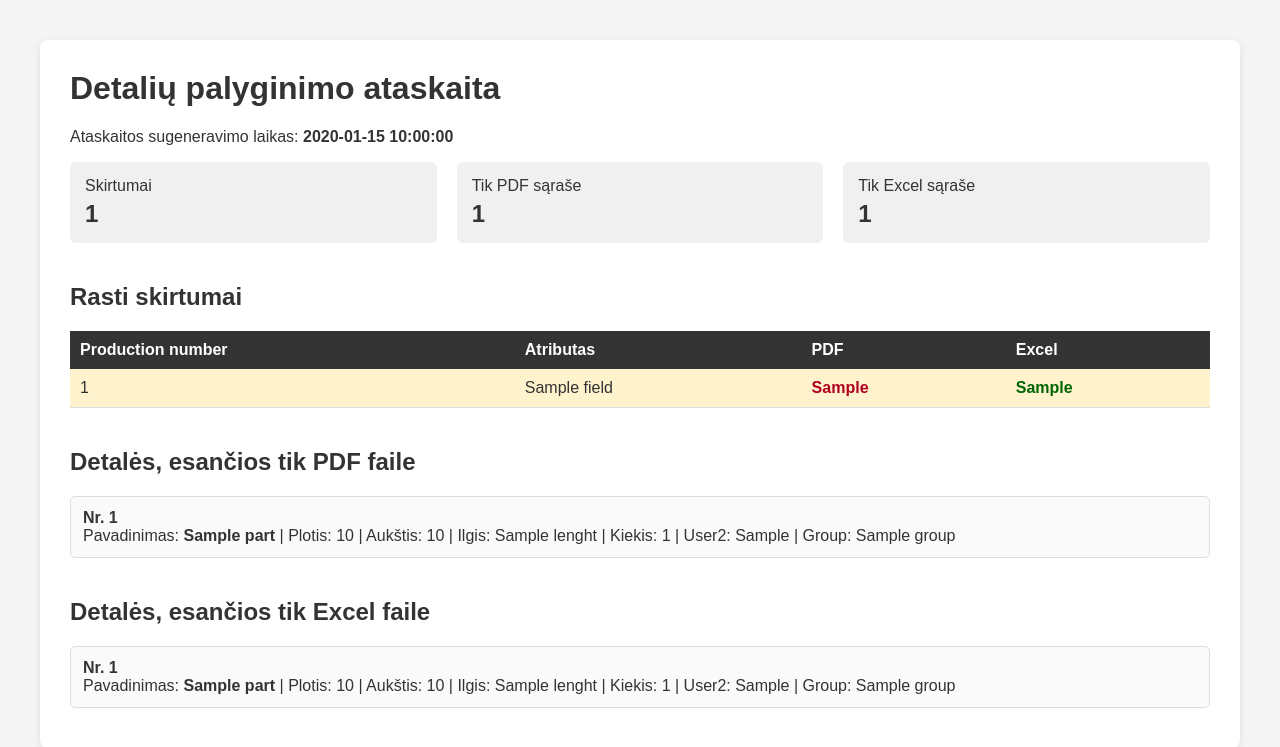
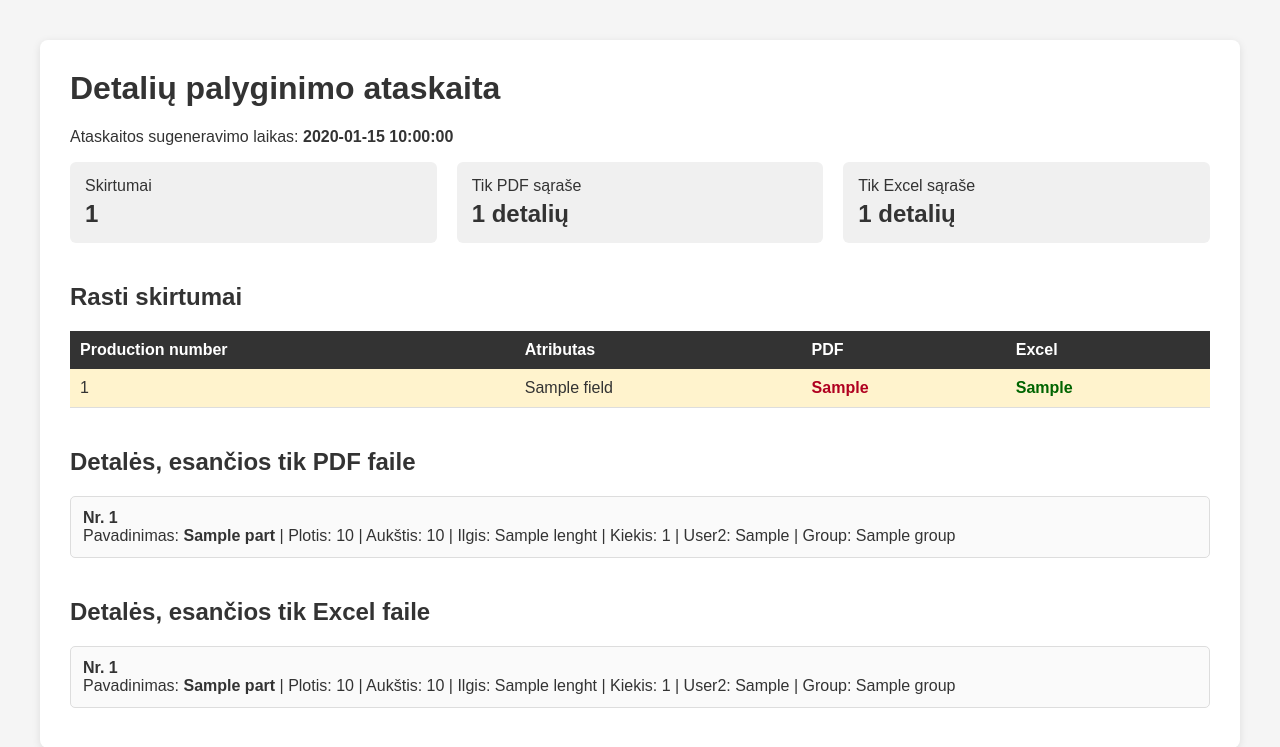
Before and after one commit to mlevanas/ListLinter, a Python web app: template data/template/report.html in a window 1280 px wide. Shown: the top 747 px of the page. Run offline with Jinja, Linux system fonts and the light colour scheme; the template is opened without the code that fills it: most values are stand-ins (such as "Sample title", 1, 10 or a date in 2020).

Commit message:
pridetas prierasas summary boxuose

```diff
--- a/data/template/report.html
+++ b/data/template/report.html
@@ -122,12 +122,12 @@
 
         <div class="summary-box">
             Tik PDF sąraše
-            <strong>{{ only_in_first|length }}</strong>
+            <strong>{{ only_in_first|length }} detalių</strong>
         </div>
 
         <div class="summary-box">
             Tik Excel sąraše
-            <strong>{{ only_in_second|length }}</strong>
+            <strong>{{ only_in_second|length }} detalių</strong>
         </div>
 
     </div>
```
